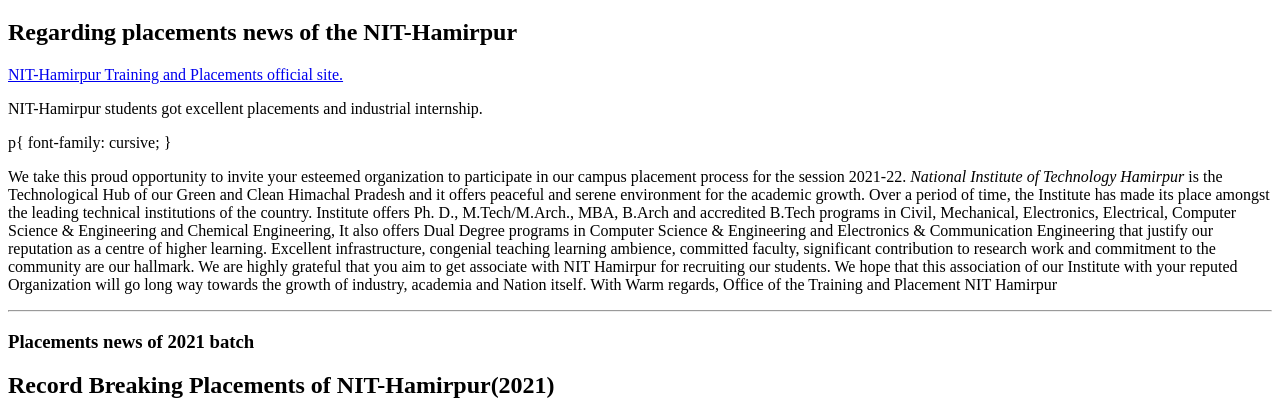
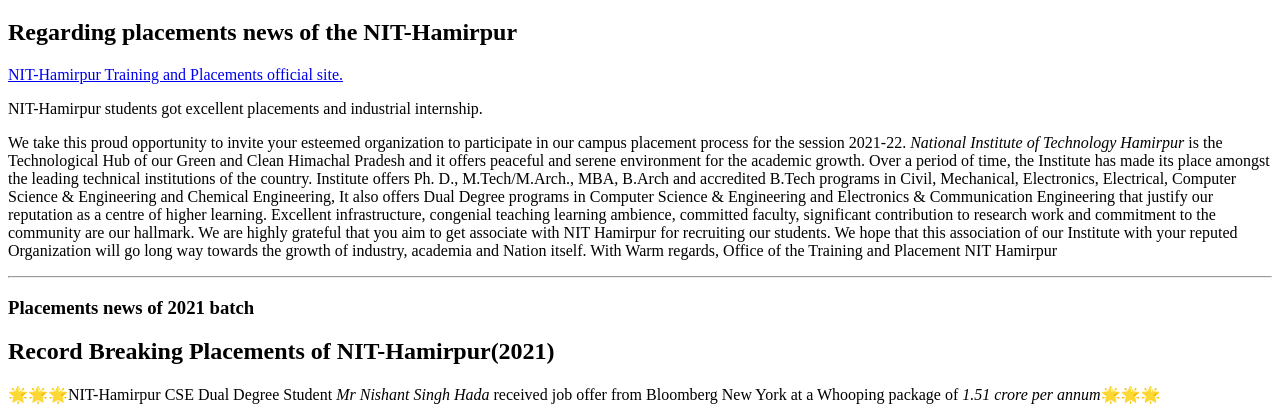
Before and after one commit to asv018/ash, a plain HTML site: page index.html in a window 1280 px wide. Shown: the part 374-790 px from the top of the page. Drawn offline with Linux system fonts and the light colour scheme.

Commit message:
Update index.html

```diff
--- a/index.html
+++ b/index.html
@@ -13,9 +13,7 @@
   <p>
     NIT-Hamirpur students got excellent placements and industrial internship.
   </p>
-      p{
-    font-family: cursive;
-  }
+
 <p>
   We take this proud opportunity to invite your esteemed organization to participate in our campus placement process for the session 2021-22.<em> National Institute of Technology Hamirpur</em> is the Technological Hub of our Green and Clean Himachal Pradesh and it offers peaceful and serene environment for the academic growth. Over a period of time, the Institute has made its place amongst the leading technical institutions of the country. Institute offers Ph. D., M.Tech/M.Arch., MBA, B.Arch and accredited B.Tech programs in Civil, Mechanical, Electronics, Electrical, Computer Science & Engineering and Chemical Engineering, It also offers Dual Degree programs in Computer Science & Engineering and Electronics & Communication Engineering that justify our reputation as a centre of higher learning. Excellent infrastructure, congenial teaching learning ambience, committed faculty, significant contribution to research work and commitment to the community are our hallmark.
 We are highly grateful that you aim to get associate with NIT Hamirpur for recruiting our students. We hope that this association of our Institute with your reputed Organization will go long way towards the growth of industry, academia and Nation itself.
```
